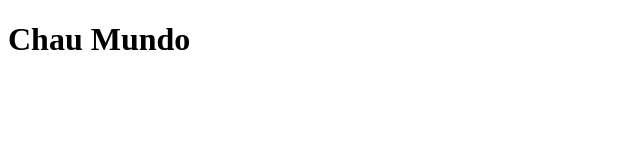
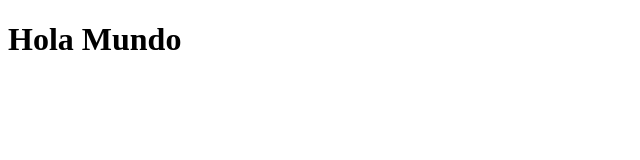
Before and after one commit to n1krov/cicd-project, a plain HTML site: page src/index.html in a window 1280 px wide. Shown: the whole page, without its empty margins (0-640 px from the left). Drawn offline with Linux system fonts and the light colour scheme.

Commit message:
Arreglado hola mundo para pruebas

```diff
--- a/src/index.html
+++ b/src/index.html
@@ -8,7 +8,7 @@
 </head>
 
 <body>
-    <h1>Chau Mundo</h1>
+    <h1>Hola Mundo</h1>
 </body>
 
 </html>
```
